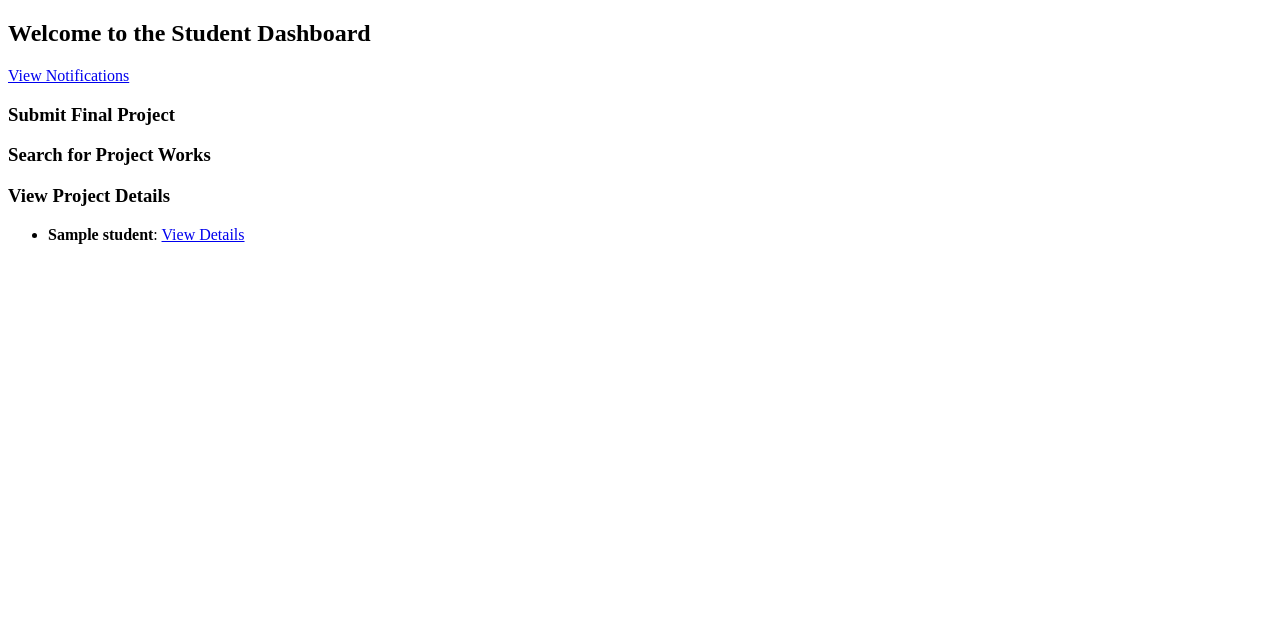
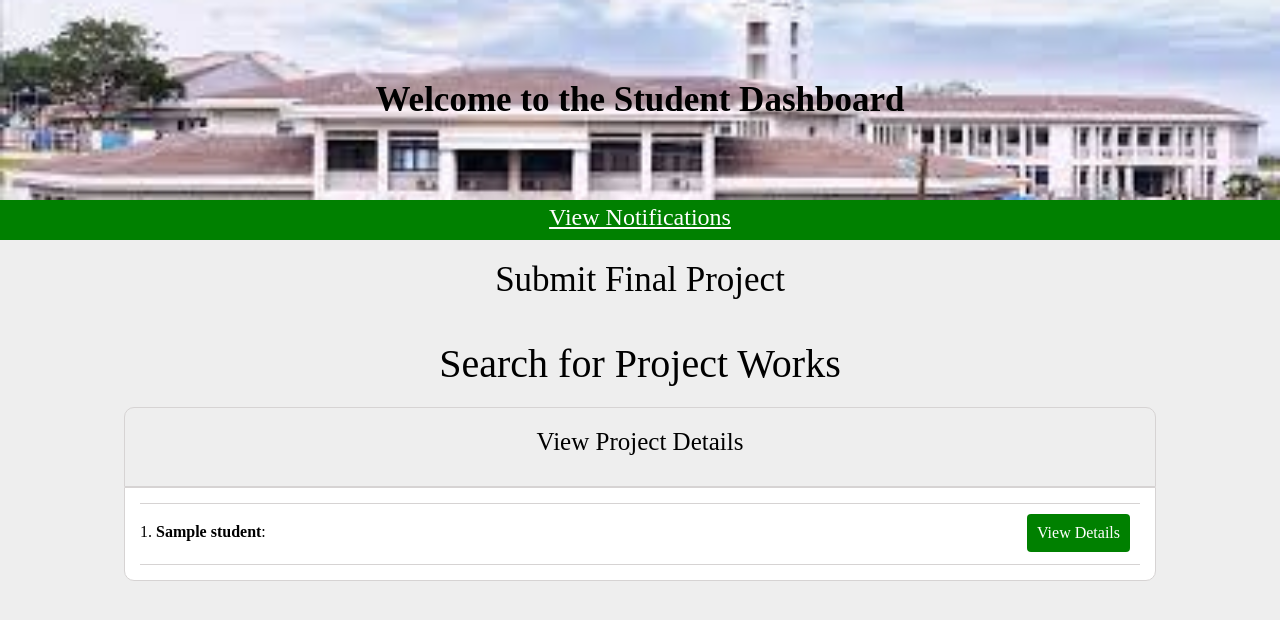
Before and after one commit to synnbad/student_supervisor_allocation, a Flask app: template templates/student_dashboard.html in a window 1280 px wide. Shown: the top 620 px of the page. Run offline with Flask 3, Linux system fonts and the light colour scheme; the template is opened without the code that fills it: most values are stand-ins (such as "Sample title", 1, 10 or a date in 2020); parts of the project's set-up code (start-up, migrations or seed data) failed here and were passed over.

Commit message:
"Danni's commits2"

```diff
--- a/templates/delete_account.html
+++ b/templates/delete_account.html
@@ -4,6 +4,7 @@
     <meta charset="UTF-8">
     <meta name="viewport" content="width=device-width, initial-scale=1.0">
     <title>Delete Account</title>
+    <link rel="stylesheet" href="delete_account.css">
 </head>
 <body>
     <h2>Delete Account</h2>
--- a/templates/student_dashboard.css
+++ b/templates/student_dashboard.css
@@ -0,0 +1,98 @@
+/* Student Dasboard */
+body {
+    margin: 0px;
+    background-color: #eee;
+}
+body h2.heading1{
+    margin-top: 0px;
+    margin-bottom: 0px;
+    text-align: center;
+    min-height: 200px;
+    line-height: 200px;
+    font-size: 35px;
+    background-image: url("images/background.jpeg");
+    background-repeat: no-repeat;
+    background-position: center;
+    background-size: cover;
+}
+body>a {
+    display: block;
+    margin-top: 0px;
+    background-color: green;
+    min-height: 40px;
+    color: #fff;
+    text-align: center;
+    font-size: 24px;
+    line-height: 35px;
+}
+body h3.heading2{
+    margin: auto;
+    text-align: center;
+    font-weight: normal;
+    padding-top: 20px;
+    padding-bottom: 20px;
+    font-size: 35px;
+}
+body h3.heading3{
+    margin: auto;
+    text-align: center;
+    font-weight: normal;
+    padding-top: 20px;
+    padding-bottom: 20px;
+    font-size: 40px;
+}
+body h3.heading4{
+    border: 1px solid rgb(214, 211, 211);
+    border-top-right-radius: 10px;
+    border-top-left-radius: 10px;
+    margin-bottom: 0px;
+    margin: auto;
+    max-width: 1030px;
+    text-align: center;
+    font-weight: normal;
+    padding-top: 20px;
+    padding-bottom: 30px;
+    font-size: 25px;
+}
+body ul {
+    border: 1px solid rgb(214, 211, 211);
+    border-bottom-right-radius: 10px;
+    border-bottom-left-radius: 10px;
+    background-color: #fff;
+    padding: 15px;
+    max-width: 1000px;
+    margin: auto;
+    margin-top: 0px;
+}
+body ul li {
+    list-style: decimal;
+    list-style-position: inside;
+    min-height: 40px;
+    padding: 10px 0px 10px 0px;
+    overflow: hidden;
+    border-top: 1px solid rgb(214, 211, 211);
+    border-bottom: 1px solid rgb(214, 211, 211);
+    margin-top: 0px;
+    margin-bottom: 0px;
+}
+body ul li:hover {
+    background-color: #eee;
+}
+body ul li strong {
+    line-height: 35px;
+}
+body ul li a{
+    float: right;
+    color:#fff;
+    background-color: green;
+    box-sizing: border-box;
+    border-radius: 4px;
+    padding: 10px 10px 10px 10px;
+    margin-right: 10px;
+}
+body ul li a:link, body ul li a:visited{
+    text-decoration: none;
+}
+body ul li a:hover {
+    background-color: rgb(46, 75, 3);
+}
--- a/templates/student_dashboard.html
+++ b/templates/student_dashboard.html
@@ -4,18 +4,19 @@
     <meta charset="UTF-8">
     <meta name="viewport" content="width=device-width, initial-scale=1.0">
     <title>Student Dashboard</title>
+    <link rel="stylesheet" href="student_dashboard.css">
 </head>
 <body>
-    <h2>Welcome to the Student Dashboard</h2>
+    <h2 class="heading1">Welcome to the Student Dashboard</h2>
     <!-- Inside student_dashboard.html -->
 <a href="{{ url_for('notifications') }}">View Notifications</a>
-    <h3>Submit Final Project</h3>
+    <h3 class="heading2">Submit Final Project</h3>
     <!-- Form to submit final project (already implemented) -->
 
-    <h3>Search for Project Works</h3>
+    <h3 class="heading3">Search for Project Works</h3>
     <!-- Search form (already implemented) -->
 
-    <h3>View Project Details</h3>
+    <h3 class="heading4">View Project Details</h3>
     <ul>
         {% for student, project in submitted_projects.items() %}
             <li>
```
Also changed, not shown: templates/admin_dashboard.css (+90 -0 lines), templates/admin_dashboard.html (+4 -3 lines), templates/delete_account.css (+24 -12 lines), templates/lecturer_dashboard.css (+90 -0 lines), templates/lecturer_dashboard.html (+4 -3 lines), templates/images/background.jpeg (added), templates/images/dustbin5.png (added).
